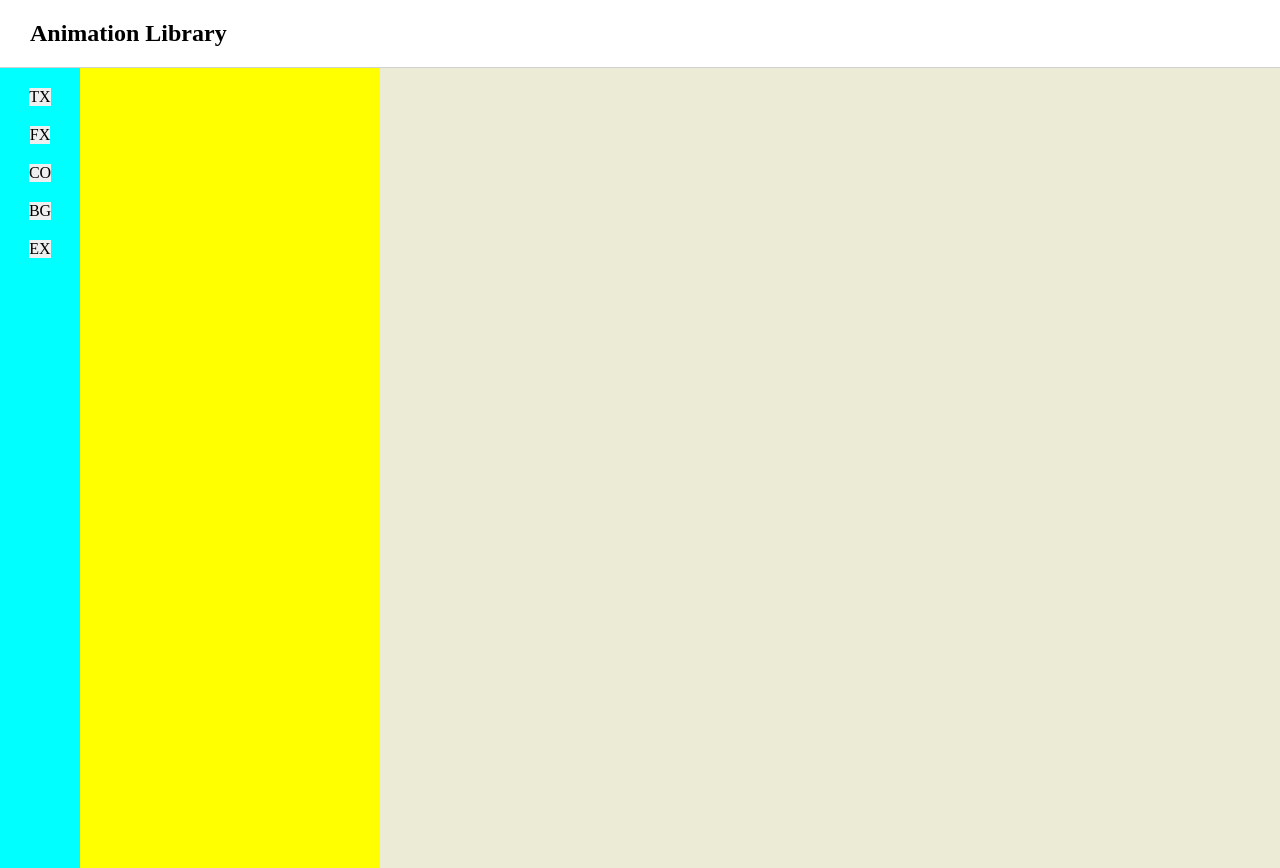
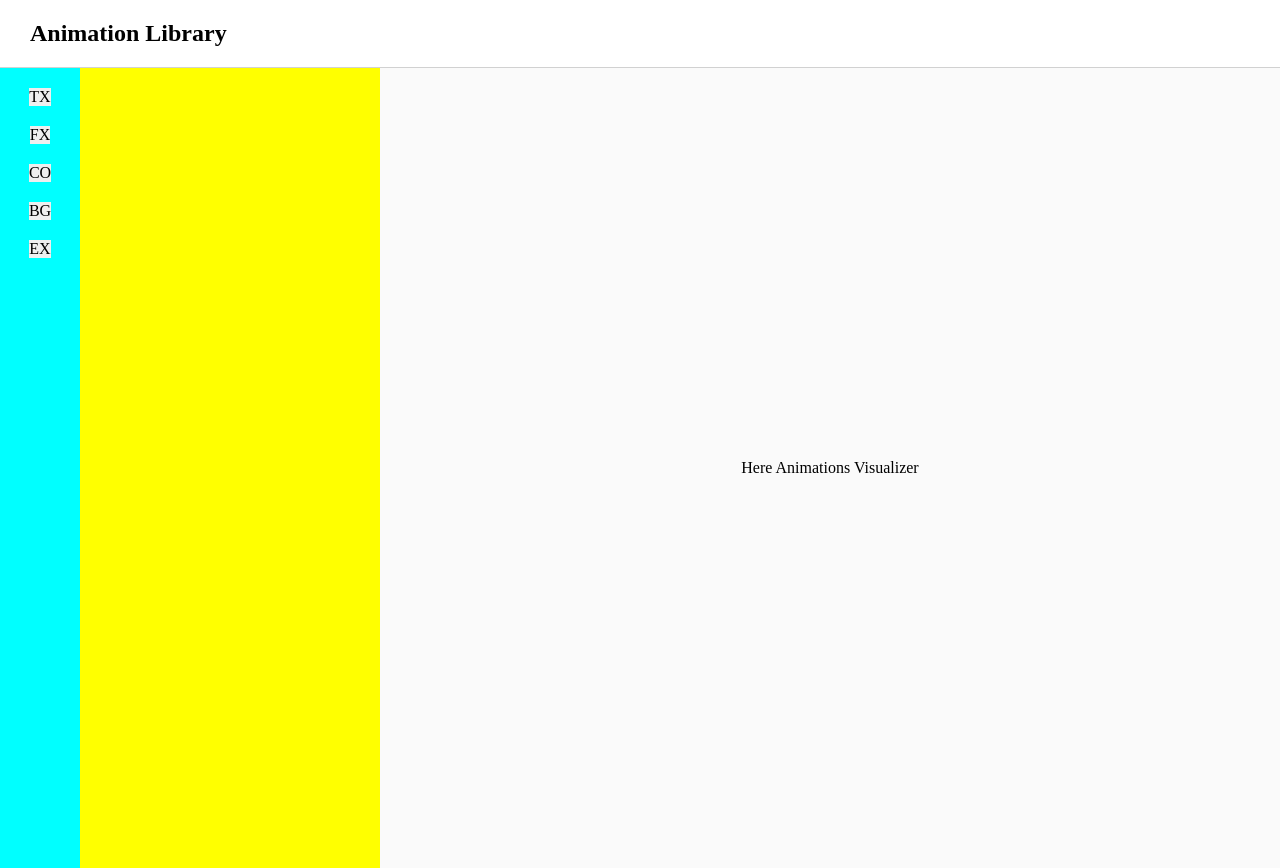
Before and after one commit to matiasecharri/bloop, a Next.js app: page / in a window 1280 px wide. Built offline with nearby package versions, Linux system fonts and the light colour scheme.

Commit message:
feat: visualizer mockup

```diff
--- a/src/app/features/animation-dashboard/AnimationDashboard.tsx
+++ b/src/app/features/animation-dashboard/AnimationDashboard.tsx
@@ -1,11 +1,12 @@
 import { Sidebar } from "./sidebar";
+import { Visualizer } from "./visualizer";
 import s from "./AnimationDashboard.module.css";
 
 const AnimationDasboard = () => {
   return (
     <main className={s.container}>
       <Sidebar />
-      <div className={s.placeholder}></div>
+      <Visualizer/>
     </main>
   );
 };
--- a/src/app/features/animation-dashboard/visualizer/Visualizer.module.css
+++ b/src/app/features/animation-dashboard/visualizer/Visualizer.module.css
@@ -0,0 +1,9 @@
+.visualizer {
+    flex: 1;
+    height: 100vh;
+    display: flex;
+    align-items: center;
+    justify-content: center;
+    background-color: #fafafa;
+    color: #000;
+}
--- a/src/app/features/animation-dashboard/visualizer/Visualizer.tsx
+++ b/src/app/features/animation-dashboard/visualizer/Visualizer.tsx
@@ -0,0 +1,11 @@
+import s from "./Visualizer.module.css"
+
+const Visualizer = () => {
+    return (
+        <section className={s.visualizer}>
+            Here Animations Visualizer
+        </section>
+    )
+}
+
+export default Visualizer
--- /dev/null
+++ b/src/app/features/animation-dashboard/visualizer/index.ts
@@ -0,0 +1 @@
+export { default as Visualizer } from "./Visualizer"
```
